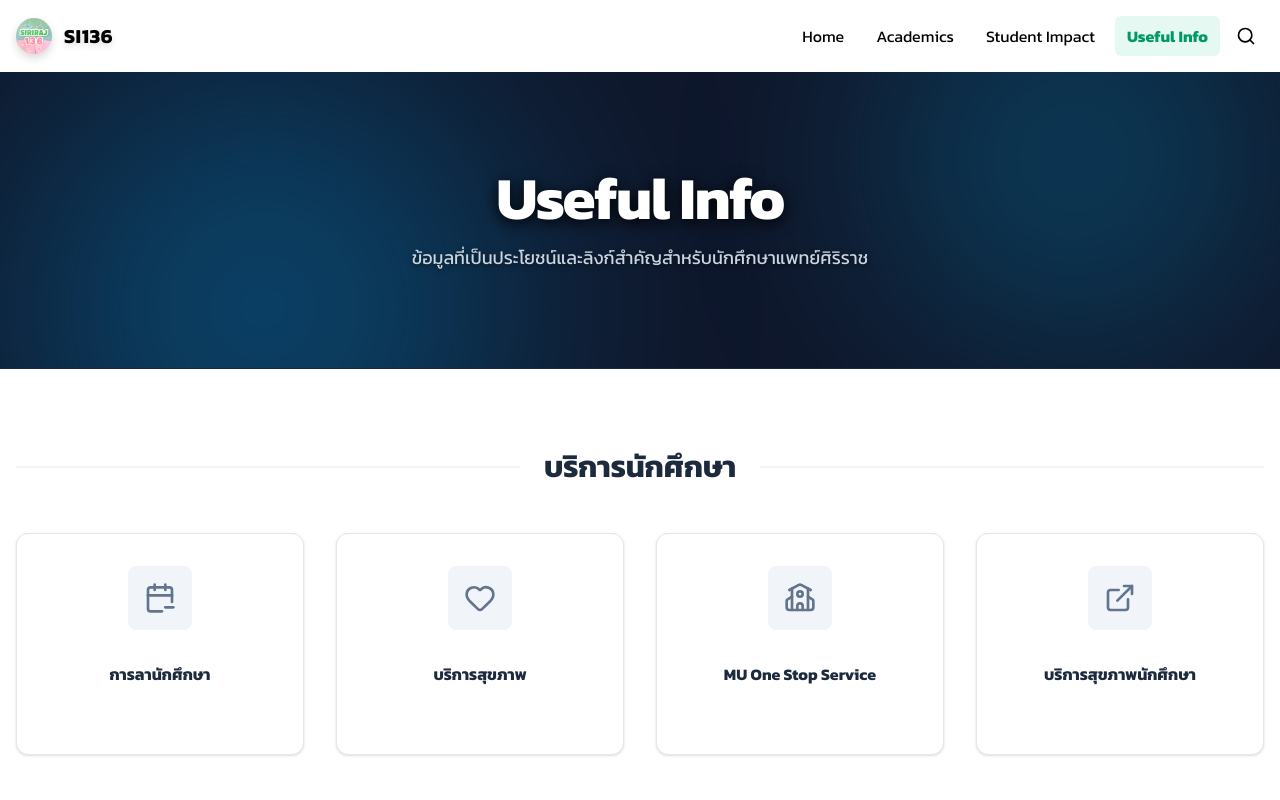
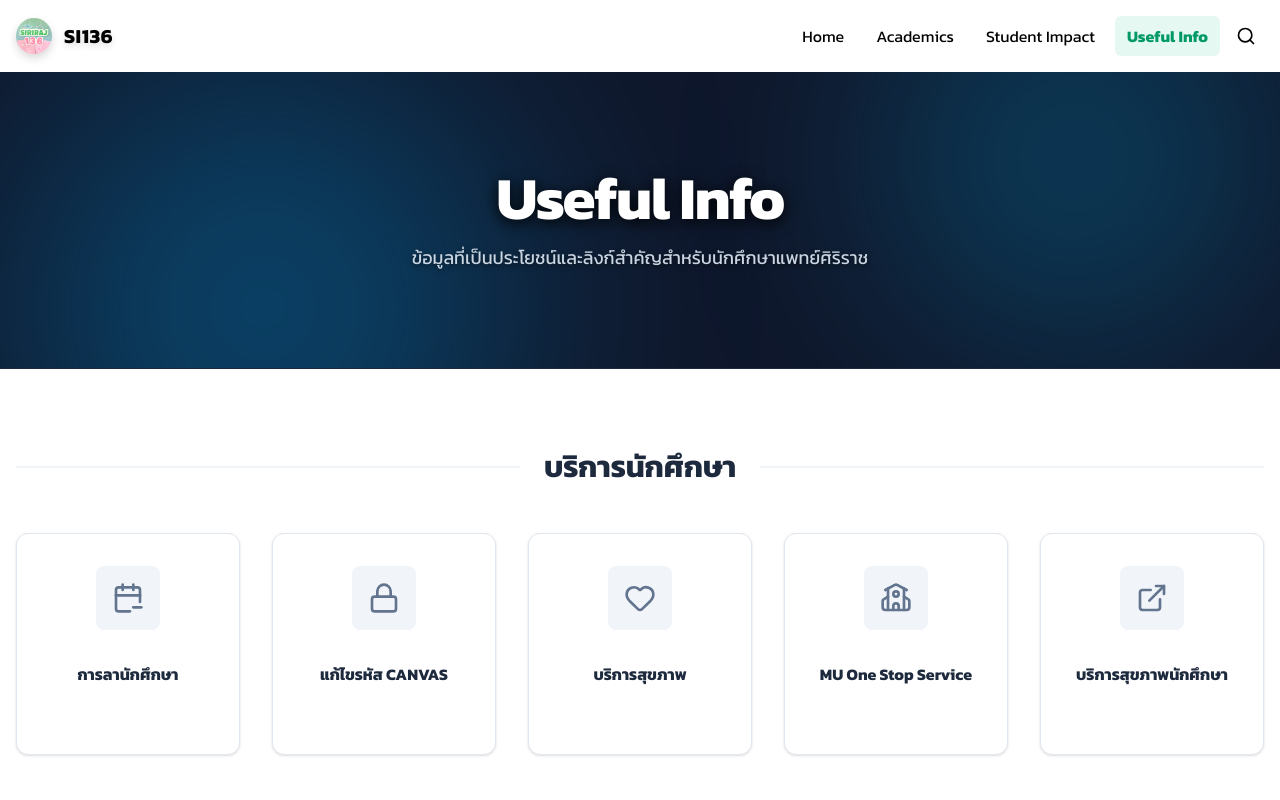
Before and after one commit to SirirajSC136/SI136-Website, a Next.js app: page /UsefulInfo in a window 1280 px wide. Shown: the top 800 px of the page. Built offline with nearby package versions, Linux system fonts and the light colour scheme.

Commit message:
Add CANVAS password change

```diff
--- a/app/UsefulInfo/page.tsx
+++ b/app/UsefulInfo/page.tsx
@@ -1,6 +1,6 @@
 'use client';
 
-import { ArrowRight, CalendarMinus, Heart, School, ExternalLink } from 'lucide-react';
+import { ArrowRight, CalendarMinus, Heart, School, ExternalLink, Lock } from 'lucide-react';
 import React from 'react';
 
 const PageHero = ({ title, subtitle }: { title: string; subtitle: string }) => {
@@ -104,6 +104,7 @@ const UsefulInfoPage = () => {
 
     const departmentLinks = [
         { IconComponent: CalendarMinus, href: './UsefulInfo/absent', title: 'การลานักศึกษา' },
+        { IconComponent: Lock, href: 'https://si-eservice3.si.mahidol.ac.th/selfservice/', title: 'แก้ไขรหัส CANVAS' },
         { IconComponent: Heart, href: 'https://www.sieduit.org/education/health-service-for-student', title: 'บริการสุขภาพ' },
         { IconComponent: School, href: 'https://mustudent.mahidol.ac.th/2022/07/25376', title: 'MU One Stop Service' },
         { IconComponent: ExternalLink, href: 'https://www.sieduit.org/education/health-service-for-student', title: 'บริการสุขภาพนักศึกษา' },
@@ -120,7 +121,7 @@ const UsefulInfoPage = () => {
 
                     <section>
                         <SectionTitle>บริการนักศึกษา</SectionTitle>
-                        <div className="grid grid-cols-2 gap-8 sm:grid-cols-4">
+                        <div className="grid grid-cols-2 gap-8 sm:grid-cols-5">
                             {departmentLinks.map((link) => (
                                 <ActionCard key={link.title} {...link} />
                             ))}
```
